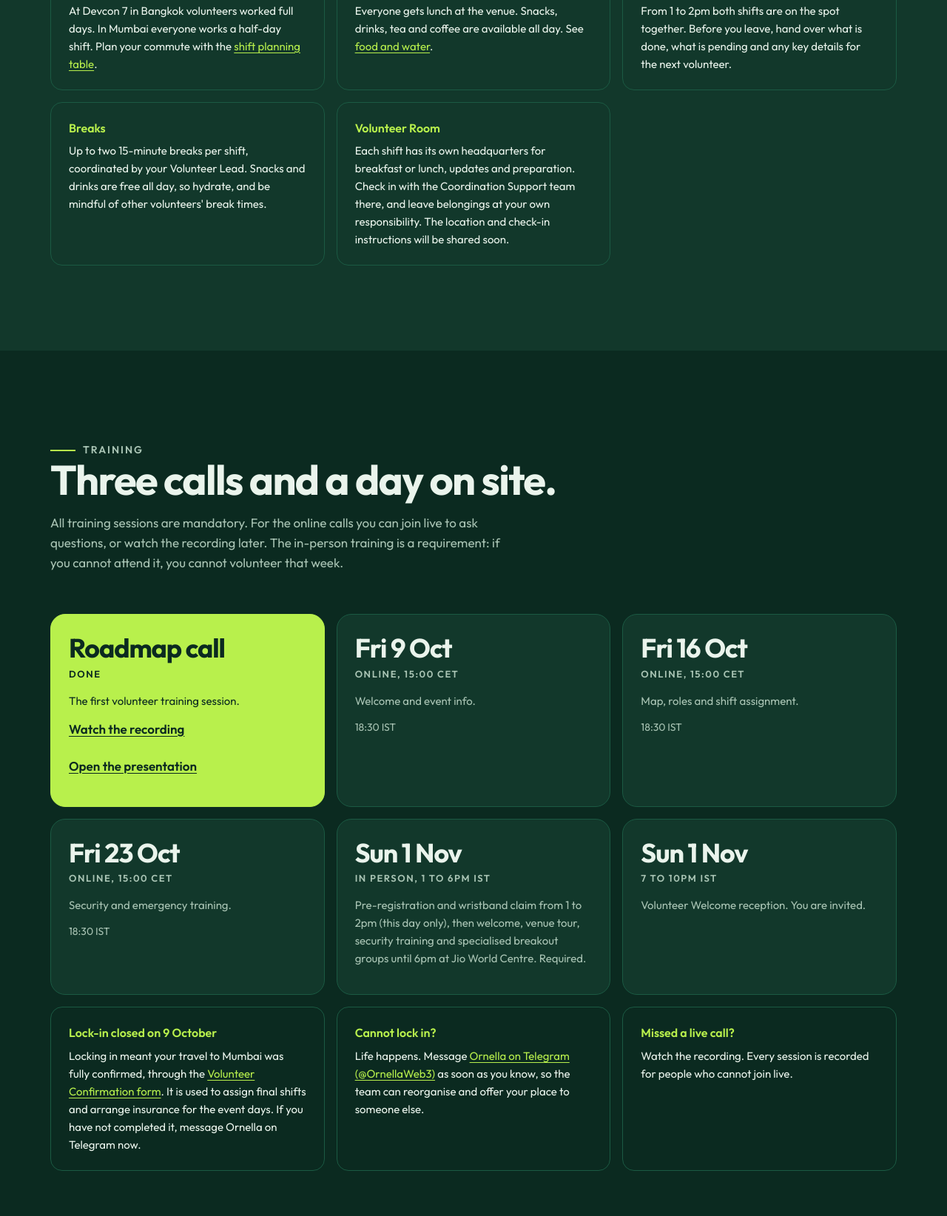
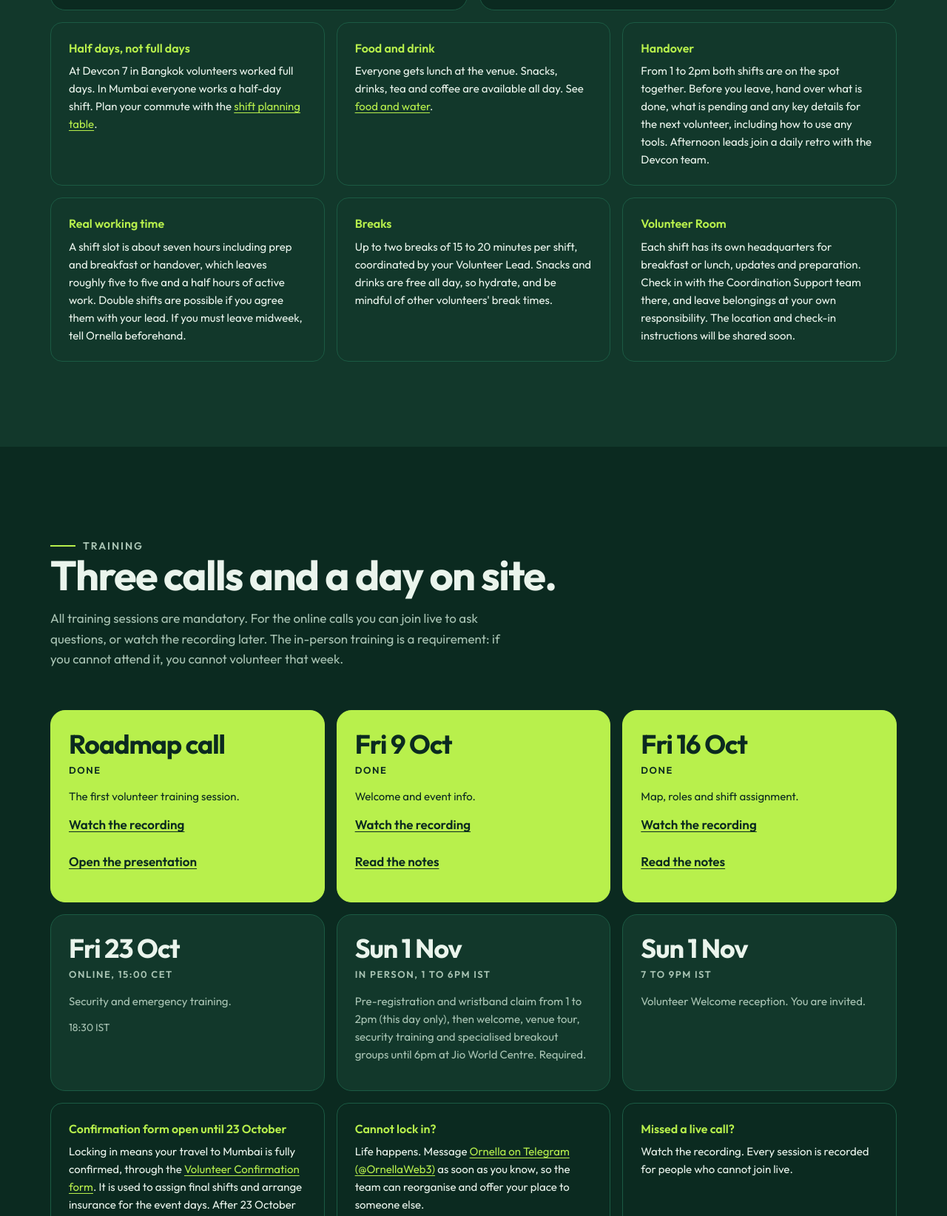
Before and after one commit to 0xShaynegit/devcon8vol, a plain HTML site: page index.html in a window 1280 px wide. Shown: the part 4681-6325 px from the top of the page at 74% size. Drawn offline with Linux system fonts and the light colour scheme.

Commit message:
Update from training sessions 1 and 2: confirmation deadline, schedule, recordings, practical notes
Co-Authored-By: Claude Sonnet 5.5 <noreply@anthropic.com>

```diff
--- a/index.html
+++ b/index.html
@@ -206,13 +206,13 @@
       <div class="section-head">
         <p class="eyebrow">Shifts</p>
         <h2 id="shifts-title">Half-day shifts.</h2>
-        <p>Every volunteer works at least one shift a day from 2 to 6 November, about half of the event's full hours. Please plan your travel to arrive on time each day. The detailed volunteering schedule is still to come. The first version goes live with volunteers who have full availability throughout the week. Once it is finalised, the team makes a second call for specific days to fill the missing spots, so stay connected in the Volunteer Group Chat.</p>
+        <p>Every volunteer works at least one shift a day from 2 to 6 November, about half of the event's full hours. Please plan your travel to arrive on time each day. The schedule is due the week of 19 October, built with the angel system (open-source shift software) and a spreadsheet. The first version goes live with volunteers who have full availability throughout the week. The team then makes a second call for specific days to fill the missing spots, so stay connected in the Volunteer Group Chat. To swap a shift, use the schedule topic in the Telegram group; you have about 7 to 10 days after assignment to swap shifts or areas.</p>
       </div>
       <div class="shifts">
         <div class="shift">
           <p class="label">Morning</p>
           <p class="time">8am to 2pm</p>
-          <p>Check in at 7am, with breakfast from 7 to 7:45am. Registration may ask part of its team to arrive at 6:30am on the first day. Lunch follows at 2pm.</p>
+          <p>Check in at 7am, with breakfast from 7 to 7:45am. On the first day of the event (3 November) the morning starts about 30 minutes earlier, around 6:30am, to prepare for the opening ceremony and manage traffic. Lunch follows at 2pm.</p>
         </div>
         <div class="shift">
           <p class="label">Afternoon</p>
@@ -223,8 +223,9 @@
       <div class="facts">
         <div class="fact"><h3>Half days, not full days</h3><p>At Devcon 7 in Bangkok volunteers worked full days. In Mumbai everyone works a half-day shift. Plan your commute with the <a href="transport.html#shifts">shift planning table</a>.</p></div>
         <div class="fact"><h3>Food and drink</h3><p>Everyone gets lunch at the venue. Snacks, drinks, tea and coffee are available all day. See <a href="practical.html#food">food and water</a>.</p></div>
-        <div class="fact"><h3>Handover</h3><p>From 1 to 2pm both shifts are on the spot together. Before you leave, hand over what is done, what is pending and any key details for the next volunteer.</p></div>
-        <div class="fact"><h3>Breaks</h3><p>Up to two 15-minute breaks per shift, coordinated by your Volunteer Lead. Snacks and drinks are free all day, so hydrate, and be mindful of other volunteers' break times.</p></div>
+        <div class="fact"><h3>Handover</h3><p>From 1 to 2pm both shifts are on the spot together. Before you leave, hand over what is done, what is pending and any key details for the next volunteer, including how to use any tools. Afternoon leads join a daily retro with the Devcon team.</p></div>
+        <div class="fact"><h3>Real working time</h3><p>A shift slot is about seven hours including prep and breakfast or handover, which leaves roughly five to five and a half hours of active work. Double shifts are possible if you agree them with your lead. If you must leave midweek, tell Ornella beforehand.</p></div>
+        <div class="fact"><h3>Breaks</h3><p>Up to two breaks of 15 to 20 minutes per shift, coordinated by your Volunteer Lead. Snacks and drinks are free all day, so hydrate, and be mindful of other volunteers' break times.</p></div>
         <div class="fact"><h3>Volunteer Room</h3><p>Each shift has its own headquarters for breakfast or lunch, updates and preparation. Check in with the Coordination Support team there, and leave belongings at your own responsibility. The location and check-in instructions will be shared soon.</p></div>
       </div>
     </div>
@@ -247,17 +248,23 @@
             <a href="https://drive.google.com/file/d/10FyFu6Epnzq5k6mcDtzp8vSUjEKwoNEa/view?usp=drive_link" rel="noopener">Open the presentation</a>
           </div>
         </li>
-        <li>
+        <li class="done">
           <span class="date">Fri 9 Oct</span>
-          <span class="state">Online, 15:00 CET</span>
+          <span class="state">Done</span>
           <p>Welcome and event info.</p>
-          <p class="ist">18:30 IST</p>
+          <div class="links">
+            <a href="https://drive.google.com/file/d/1AbWZLo25g0GIVohahJBr_AP3t7LiXIqa/view?usp=drive_link" rel="noopener">Watch the recording</a>
+            <a href="https://docs.google.com/document/d/1rCj4IwTqWzGfiMLOVkyVxqjQFtn3FJrCD8yC7FUmhrE/edit?usp=drive_link" rel="noopener">Read the notes</a>
+          </div>
         </li>
-        <li>
+        <li class="done">
           <span class="date">Fri 16 Oct</span>
-          <span class="state">Online, 15:00 CET</span>
+          <span class="state">Done</span>
           <p>Map, roles and shift assignment.</p>
-          <p class="ist">18:30 IST</p>
+          <div class="links">
+            <a href="https://drive.google.com/file/d/1bY_6JMoTiHlqjf0i5LdRF-z6dJrCwltY/view" rel="noopener">Watch the recording</a>
+            <a href="https://docs.google.com/document/d/1IUXD3olbBq0XKMFOedYlR0lHC816f_oCryIUUoN_E8s/edit?tab=t.o8unzd7oth14" rel="noopener">Read the notes</a>
+          </div>
         </li>
         <li>
           <span class="date">Fri 23 Oct</span>
@@ -272,12 +279,12 @@
         </li>
         <li>
           <span class="date">Sun 1 Nov</span>
-          <span class="state">7 to 10pm IST</span>
+          <span class="state">7 to 9pm IST</span>
           <p>Volunteer Welcome reception. You are invited.</p>
         </li>
       </ol>
       <div class="facts">
-        <div class="fact"><h3>Lock-in closed on 9 October</h3><p>Locking in meant your travel to Mumbai was fully confirmed, through the <a href="https://devcon.org/en/form/volunteer-confirmation/" rel="noopener">Volunteer Confirmation form</a>. It is used to assign final shifts and arrange insurance for the event days. If you have not completed it, message Ornella on Telegram now.</p></div>
+        <div class="fact"><h3>Confirmation form open until 23 October</h3><p>Locking in means your travel to Mumbai is fully confirmed, through the <a href="https://devcon.org/en/form/volunteer-confirmation/" rel="noopener">Volunteer Confirmation form</a>. It is used to assign final shifts and arrange insurance for the event days. After 23 October the team turns to the reserve list. Those who have not completed it are not yet in the new focused Telegram coordination group: complete the form, then message Ornella with your full availability for the access link.</p></div>
         <div class="fact"><h3>Cannot lock in?</h3><p>Life happens. Message <a href="https://t.me/OrnellaWeb3" rel="noopener">Ornella on Telegram (@OrnellaWeb3)</a> as soon as you know, so the team can reorganise and offer your place to someone else.</p></div>
         <div class="fact"><h3>Missed a live call?</h3><p>Watch the recording. Every session is recorded for people who cannot join live.</p></div>
       </div>
@@ -419,15 +426,15 @@
         <p>Where the answer depends on the Mumbai venue and is not confirmed yet, it says so.</p>
       </div>
       <div class="faq">
-        <details><summary>Where do I check in for a shift?</summary><div class="ans"><p>Come to the Volunteer Room at your designated time and check in with the Coordination Support team: 7am for the morning shift, 12pm for the afternoon shift. Check-in instructions and the room location will be shared soon.</p></div></details>
+        <details><summary>Where do I check in for a shift?</summary><div class="ans"><p>Come to the Volunteer Room at your designated time and check in with your Volunteer Lead or the Coordination Support team: 7am for the morning shift, 12pm for the afternoon shift. Check-in instructions and the room location will be shared soon.</p></div></details>
         <details><summary>When do I need to be in Mumbai?</summary><div class="ans"><p>From 1 to 6 November 2026. The in-person training and the Volunteer Welcome reception are on Sunday 1 November, and shifts run from 2 to 6 November. Coming from another city? See the <a href="practical.html#outoftown">out-of-town tips</a>.</p></div></details>
         <details><summary>Are the training sessions really mandatory?</summary><div class="ans"><p>Yes. For the online calls you can join live to meet the team and ask questions, or watch the recording. The in-person training on 1 November is a requirement, and without it you cannot volunteer that week.</p></div></details>
         <details><summary>Who do I contact with questions?</summary><div class="ans"><p>Volunteer communication runs through Telegram. Message <a href="https://t.me/OrnellaWeb3" rel="noopener">Ornella on Telegram (@OrnellaWeb3)</a>. She is with the Ethereum Foundation, building Devcon 8 India, and is also on <a href="https://x.com/ornellaweb3" rel="noopener">@ornellaweb3 on X</a>. For general Devcon questions such as tickets and visas, the official support email is <a href="mailto:support@devcon.org">support@devcon.org</a>.</p></div></details>
-        <details><summary>Who arranges shift rotation and breaks?</summary><div class="ans"><p>Your Volunteer Lead. You can take up to two 15-minute breaks per shift, coordinated with them, so please return on time and be mindful of other volunteers' breaks.</p></div></details>
-        <details><summary>What if I cannot lock in?</summary><div class="ans"><p>Message <a href="https://t.me/OrnellaWeb3" rel="noopener">Ornella on Telegram (@OrnellaWeb3)</a> as soon as possible, so the Devcon team can reorganise and offer the place to someone else. The <a href="https://devcon.org/en/form/volunteer-confirmation/" rel="noopener">Volunteer Confirmation form</a> deadline was Friday 9 October 2026, so if you have not completed it, tell Ornella straight away.</p></div></details>
+        <details><summary>Who arranges shift rotation and breaks?</summary><div class="ans"><p>Your Volunteer Lead. You can take up to two breaks of 15 to 20 minutes per shift, coordinated with them, so please return on time and be mindful of other volunteers' breaks.</p></div></details>
+        <details><summary>What if I cannot lock in?</summary><div class="ans"><p>Message <a href="https://t.me/OrnellaWeb3" rel="noopener">Ornella on Telegram (@OrnellaWeb3)</a> as soon as possible, so the Devcon team can reorganise and offer the place to someone else. The <a href="https://devcon.org/en/form/volunteer-confirmation/" rel="noopener">Volunteer Confirmation form</a> stays open until Friday 23 October 2026. If you have not completed it, do it before then and tell Ornella.</p></div></details>
         <details><summary>What do volunteers get?</summary><div class="ans"><p>A free ticket to Devcon 8 India, an invitation to the Volunteer Welcome reception, special edition volunteer swag, and a few surprises for those who make it to the end. See <a href="#expect">the full list</a>.</p></div></details>
         <details><summary>What food is provided?</summary><div class="ans"><p>Breakfast with the morning shift, lunch for both shifts, and heavy snacks after the afternoon shift. Snacks, drinks, tea and coffee are available all day. For places to eat nearby, see <a href="practical.html#food">food and water</a> and the <a href="mumbai.html#eat-near">Mumbai food guide</a>.</p></div></details>
-        <details><summary>What are the shift times?</summary><div class="ans"><p>Morning is 8am to 2pm (check in at 7am) and afternoon is 1pm to 7pm (check in at 12pm), with a one-hour handover from 1 to 2pm. Everyone works at least one shift a day. The detailed schedule is still to come, and this page will be updated first. To plan your commute around them, see the <a href="transport.html#shifts">shift planning table</a>.</p></div></details>
+        <details><summary>What are the shift times?</summary><div class="ans"><p>Morning is 8am to 2pm (check in at 7am) and afternoon is 1pm to 7pm (check in at 12pm), with a one-hour handover from 1 to 2pm. Everyone works at least one shift a day. The detailed schedule is due the week of 19 October, and this page will be updated first. To plan your commute around them, see the <a href="transport.html#shifts">shift planning table</a>.</p></div></details>
         <details><summary>Who pays for travel and accommodation?</summary><div class="ans"><p>You do. The <a href="https://devcon.org/en/terms-of-service/" rel="noopener">Devcon terms</a> make travel, visas, transport and lodging the responsibility of each participant, volunteers included. For stay and booking tips, see <a href="practical.html#outoftown">coming from another city</a>.</p></div></details>
         <details><summary>Can I hand out swag or promote my project?</summary><div class="ans"><p>No. Only pre-approved teams can distribute swag, and solicitation, fundraising and suitcasing are prohibited. See the <a href="https://devcon.org/en/code-of-conduct/" rel="noopener">code of conduct</a> and <a href="https://devcon.org/en/terms-of-service/" rel="noopener">terms of service</a>.</p></div></details>
         <details><summary>How do I report a problem?</summary><div class="ans"><p>Follow the reporting steps in the <a href="https://devcon.org/en/code-of-conduct/" rel="noopener">code of conduct</a>: tell the registration desk or info booth, or email <a href="mailto:support@devcon.org">support@devcon.org</a>. Tell your lead as well. In an emergency, see the <a href="practical.html#emergency">emergency numbers</a>.</p></div></details>
```
Also changed, not shown: practical.html (+5 -5 lines).
